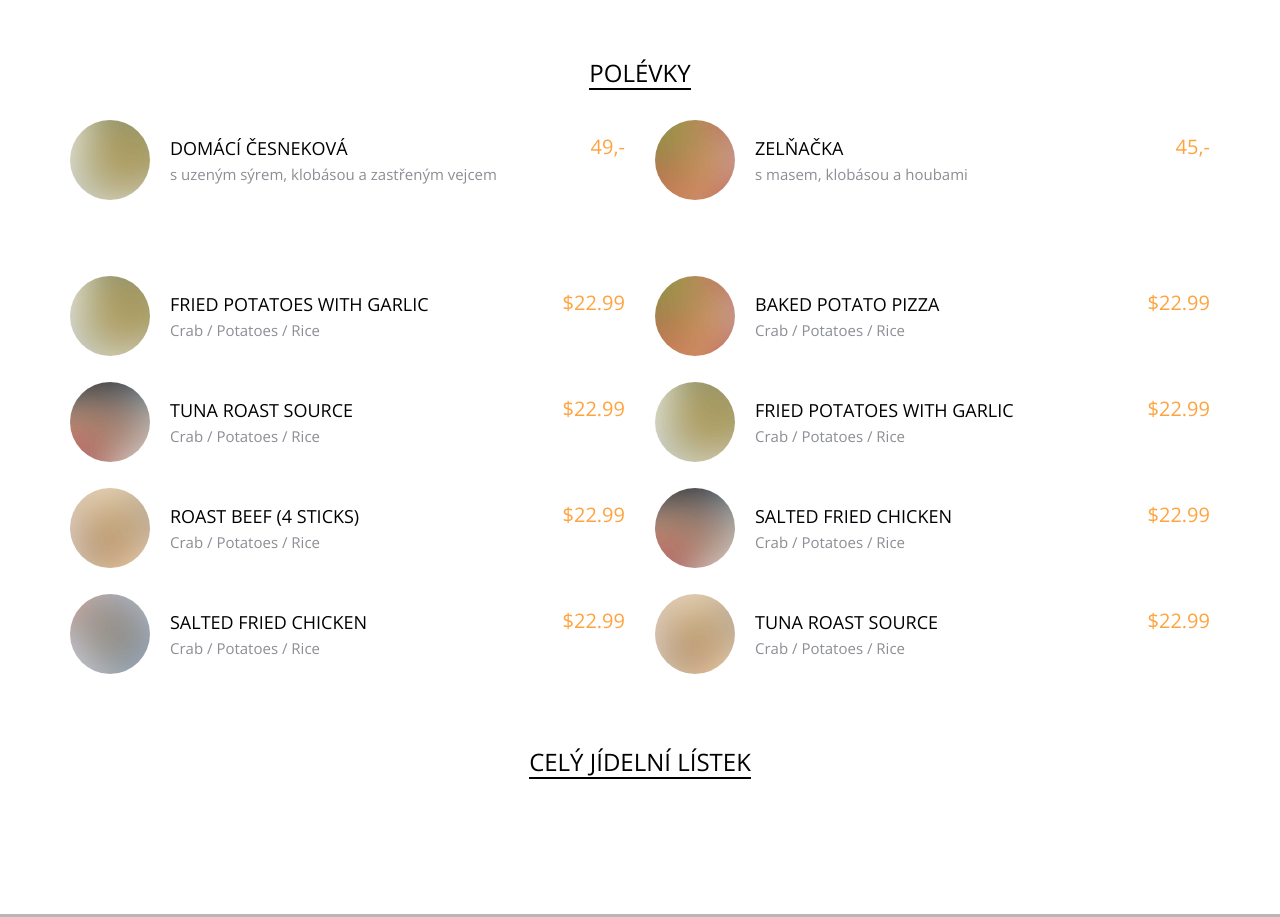
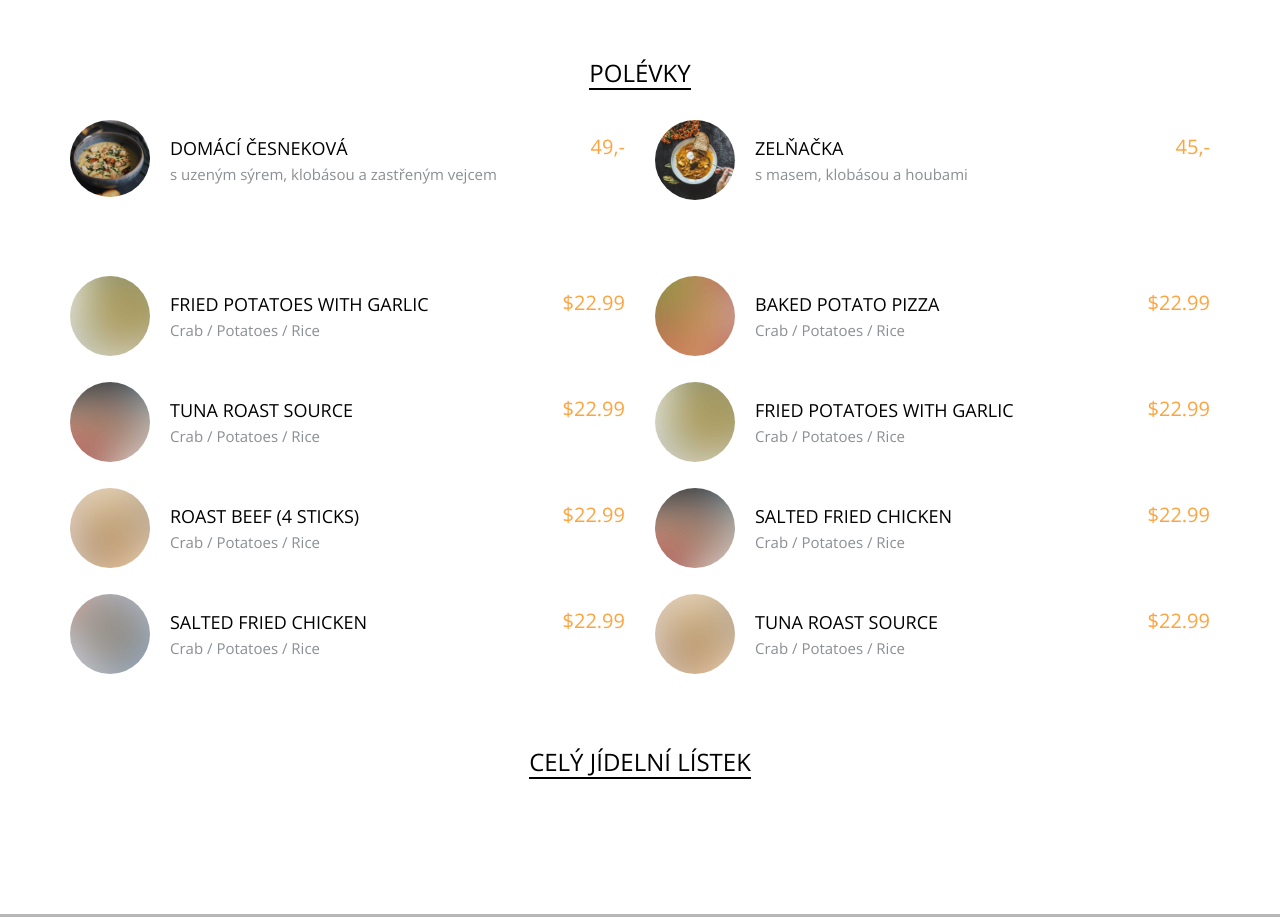
Before and after one commit to MarvelousMartin/zamek-liboun, a website: page index.html in a window 1280 px wide. Shown: the part 3140-4057 px from the top of the page. Drawn offline with nearby package versions, Linux system fonts and the light colour scheme; files whose address does not match are found by name.

Commit message:
Picture edit, new menu

```diff
--- a/index.html
+++ b/index.html
@@ -170,7 +170,7 @@
           <div class="col-md-6">
             <ul class="menus">
               <li>
-                <figure class="image"><img src="img/img_square_1.jpg" alt="Free Bootstrap Template by uicookies.com"></figure>
+                <figure class="image"><img src="img/menu1.jpg"></figure>
                 <div class="text">
                   <span class="price">49,-</span>
                   <h3>Domácí česneková</h3>
@@ -182,7 +182,7 @@
           <div class="col-md-6">
             <ul class="menus">
               <li>
-                <figure class="image"><img src="img/img_square_5.jpg" alt="Free Bootstrap Template by uicookies.com"></figure>
+                <figure class="image"><img src="img/menu2.jpg"></figure>
                 <div class="text">
                   <span class="price">45,-</span>
                   <h3>Zelňačka</h3>
```
Also changed, not shown: img/menu1.jpg (added), img/menu2.jpg (added).
